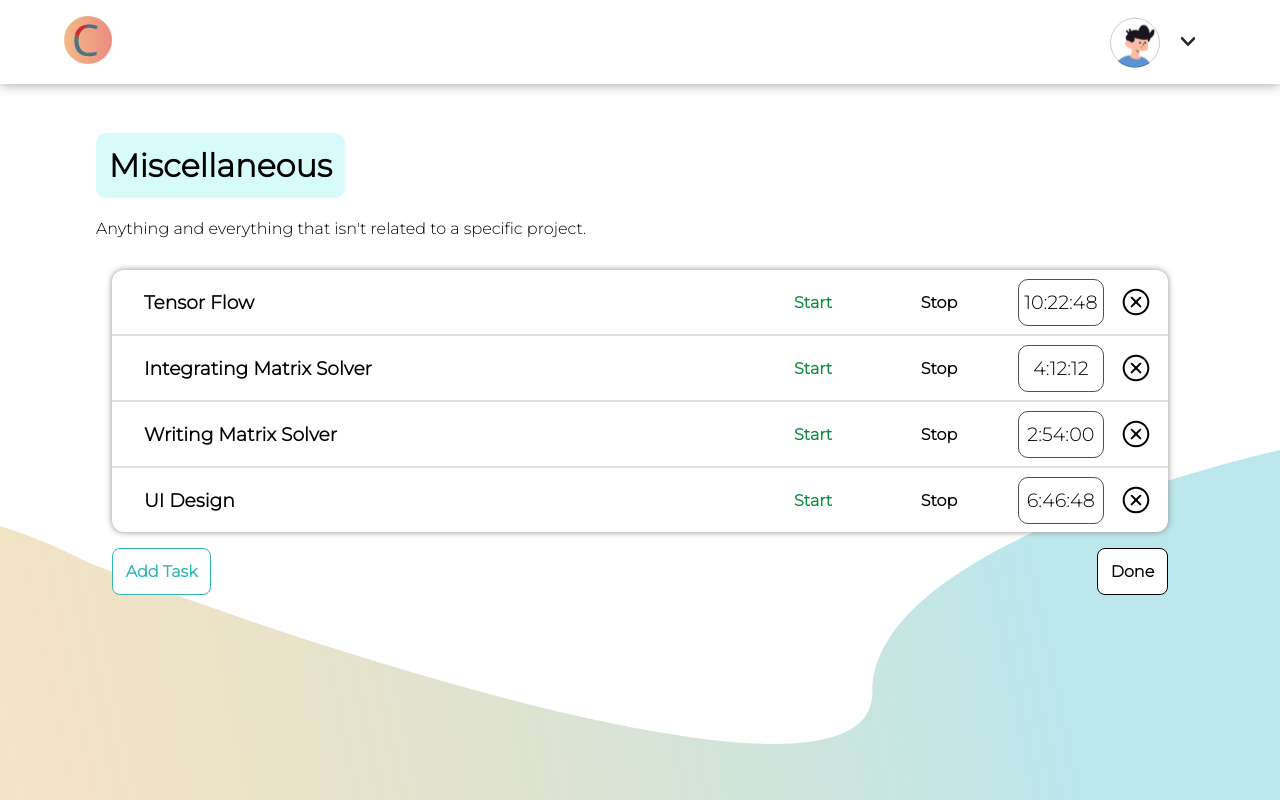
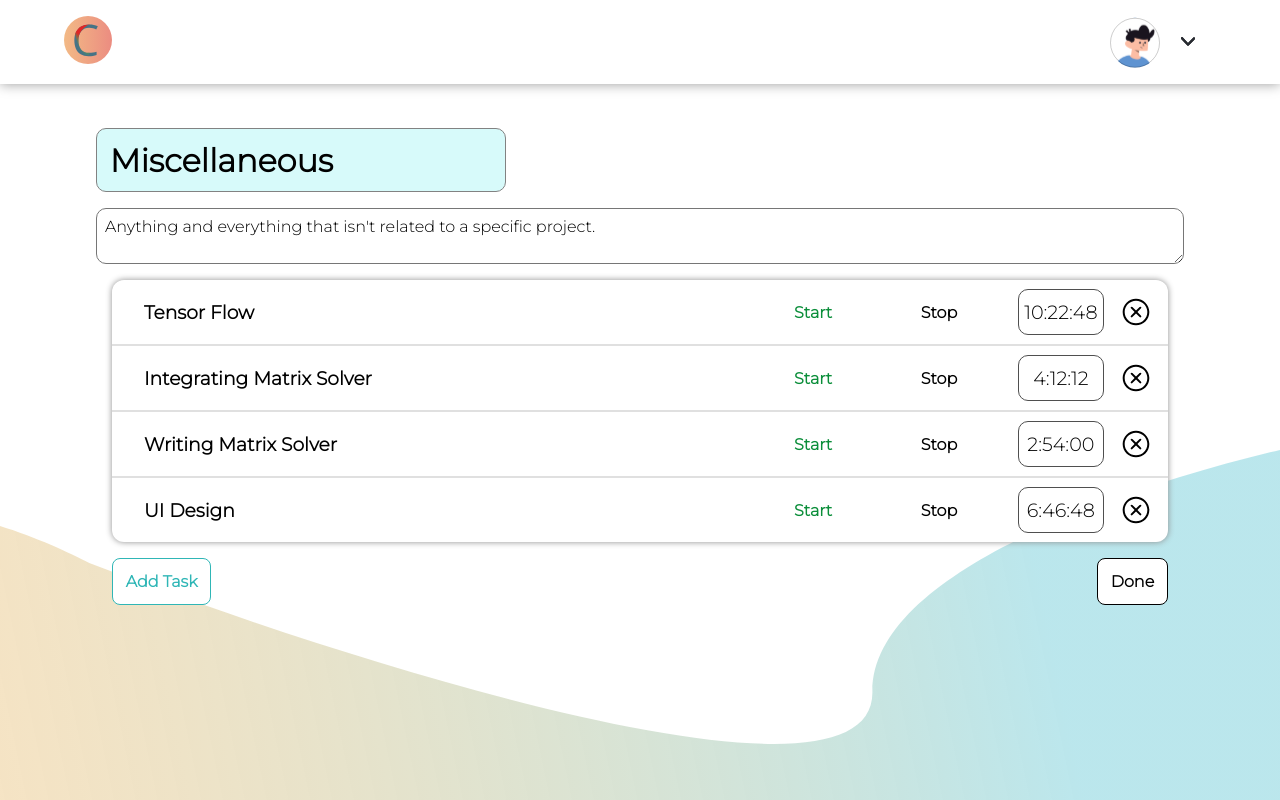
Before and after one commit to jermainejanszen/carta, a Next.js app: page /projects/1 in a window 1280 px wide. Both pictures are taken after a click on the button "Edit". Built offline with nearby package versions, Linux system fonts and the light colour scheme.

Commit message:
added ability to edit name and description

```diff
--- a/pages/projects/[id].tsx
+++ b/pages/projects/[id].tsx
@@ -1,4 +1,4 @@
-import { useState } from 'react';
+import { useRef, useState } from 'react';
 import { useRouter } from 'next/router';
 import ProjectsNavBar from '../../widgets/ProjectsNavBar';
 import TaskItem from '../../components/TaskItem';
@@ -47,6 +47,21 @@ const Project = (props: Props) => {
   const [editMode, setEditMode] = useState(false);
   const [isCounting, setIsCounting] = useState(false);
 
+  const nameRef = useRef(null);
+  const descriptionRef = useRef(null);
+
+  const handleNameChange = () => {
+    if (nameRef.current) {
+      setName(nameRef.current.value);
+    }
+  }
+
+  const handleDescriptionChange = () => {
+    if (descriptionRef.current) {
+      setDescription(descriptionRef.current.value);
+    }
+  }
+
   const handleAddTaskClick = (e) => {
     e.preventDefault();
     setTasks(tasks.concat([{
@@ -69,6 +84,10 @@ const Project = (props: Props) => {
   }
 
   const handleEditModeClick = (e) => {
+    if (editMode) {
+      setName(name.trim());
+      setDescription(description.trim());
+    }
     setEditMode(!editMode);
   }
 
@@ -85,10 +104,24 @@ const Project = (props: Props) => {
       </header>
 
       <main className={styles.main}>
-        <div>
+        {!editMode ?
+        <div className={styles.titleContainer}>
           <h1 className={styles.title}>{name}</h1>
           <p>{description}</p>
+        </div> :
+        <div className={styles.titleContainer}>
+          <input
+            className={styles.title}
+            type="text"
+            value={name}
+            ref={nameRef}
+            onChange={handleNameChange} />
+          <textarea
+            value={description}
+            ref={descriptionRef}
+            onChange={handleDescriptionChange} />
         </div>
+        }
 
         <div>
 
--- a/styles/Project.module.scss
+++ b/styles/Project.module.scss
@@ -24,12 +24,41 @@
   max-width: 81rem;
   padding: 7rem 6rem 2rem 6rem;
 
+
+}
+
+.titleContainer {
+  display: flex;
+  flex-direction: column;
+  justify-content: flex-start;
+  min-height: 9rem;
+
+  > p, textarea {
+    flex-grow: 1;
+  }
+
   .title {
     width: max-content;
+    height: 4rem;
     padding: 0.8rem;
+    margin: 1rem 0;
     border-radius: 10px;
     background: $aqua600;
+    font: inherit;
+    font-weight: bold;
+    font-size: 2rem;
   }
+
+  > textarea {
+    font: inherit;
+    padding: 0.5rem;
+    border-radius: 10px;
+  }
+
+  > input {
+    border: 1px solid $beta300;
+  }
+
 }
 
 .taskContainer {
```
